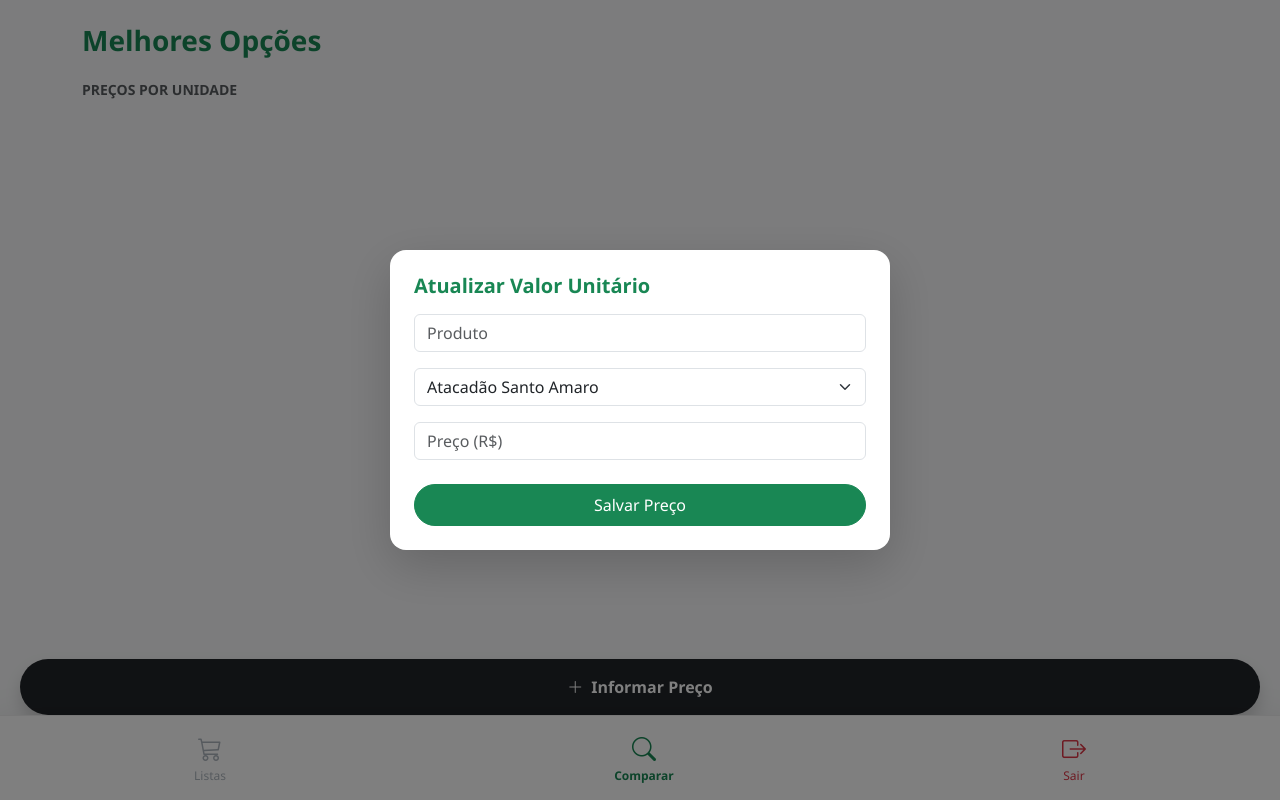
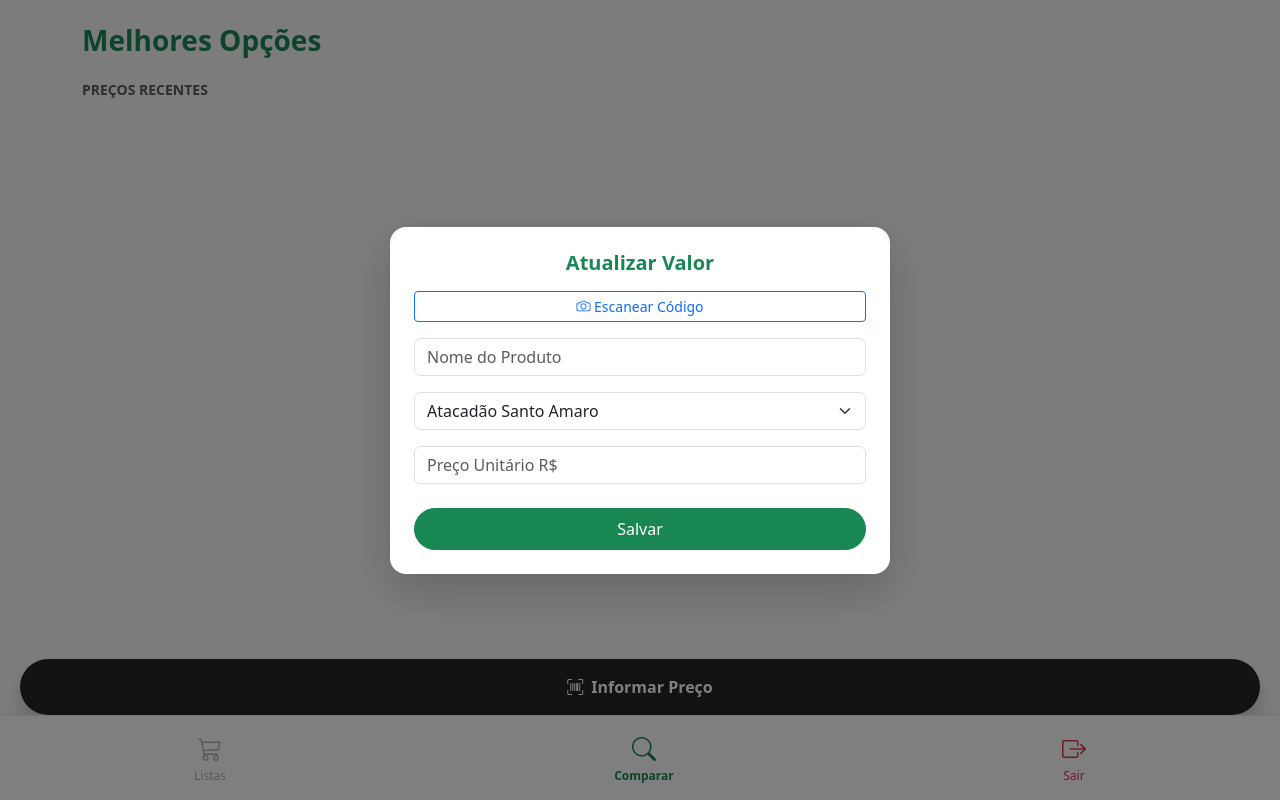
Before and after one commit to PIUNIVESP1/PI-1, a Flask app: page /comparar in a window 1280 px wide, after a click on "Informar Preço". Run offline with Flask 3, Linux system fonts and the light colour scheme; the visitor is signed in with stand-in values (Sample User, id 1); data that the repository does not hold is empty.

Commit message:
Adequação para PythonAnywhere

```diff
--- a/app.py
+++ b/app.py
@@ -1,3 +1,4 @@
+import os
 from flask import Flask, render_template, request, redirect, url_for, flash
 from flask_sqlalchemy import SQLAlchemy
 from flask_login import LoginManager, UserMixin, login_user, login_required, logout_user, current_user
@@ -5,10 +6,12 @@ from datetime import datetime
 from werkzeug.security import generate_password_hash, check_password_hash
 
 app = Flask(__name__)
-app.config['SECRET_KEY'] = 'chave-secreta-logistica-2026'
+app.config['SECRET_KEY'] = 'chave-secreta-producao-2026'
+# Configuração para usar SQLite localmente ou em hospedagem simples
 app.config['SQLALCHEMY_DATABASE_URI'] = 'sqlite:///precos.db'
+app.config['SQLALCHEMY_TRACK_MODIFICATIONS'] = False
+
 db = SQLAlchemy(app)
-
 login_manager = LoginManager(app)
 login_manager.login_view = 'login'
 
@@ -35,7 +38,7 @@ class Lista(db.Model):
 class ItemLista(db.Model):
     id = db.Column(db.Integer, primary_key=True)
     produto_nome = db.Column(db.String(100), nullable=False)
-    quantidade = db.Column(db.Integer, default=1) # Campo de quantidade incluído
+    quantidade = db.Column(db.Integer, default=1)
     marcado = db.Column(db.Boolean, default=False)
     lista_id = db.Column(db.Integer, db.ForeignKey('lista.id'), nullable=False)
 
@@ -43,16 +46,15 @@ class ItemLista(db.Model):
 def load_user(user_id):
     return User.query.get(int(user_id))
 
-# --- ROTAS DE NAVEGAÇÃO ---
+# --- ROTAS ---
 @app.route('/')
 @app.route('/listas')
 @login_required
 def listas():
     minhas_listas = Lista.query.filter_by(user_id=current_user.id).all()
-    # Sugestões baseadas em preços já cadastrados por qualquer usuário
     produtos_db = db.session.query(Preco.produto).distinct().all()
-    sugestoes_lista = [p[0] for p in produtos_db]
-    return render_template('listas.html', listas=minhas_listas, sugestoes_lista=sugestoes_lista)
+    sugestoes = [p[0] for p in produtos_db]
+    return render_template('listas.html', listas=minhas_listas, sugestoes_lista=sugestoes)
 
 @app.route('/comparar')
 @login_required
@@ -63,60 +65,41 @@ def comparar():
 
     for l in minhas_listas:
         analise_mercados = []
-        total_itens_lista = len(l.itens)
+        for mkt in mercados:
+            soma_total = 0
+            encontrados = 0
+            for item in l.itens:
+                p_recente = Preco.query.filter_by(produto=item.produto_nome, mercado=mkt).order_by(Preco.data.desc()).first()
+                if p_recente:
+                    soma_total += (p_recente.valor * item.quantidade)
+                    encontrados += 1
+            if encontrados > 0:
+                analise_mercados.append({'nome': mkt, 'total': soma_total, 'qtd_encontrados': encontrados, 'qtd_total': len(l.itens)})
 
-        if total_itens_lista > 0:
-            for mkt in mercados:
-                soma_total_lista = 0
-                encontrados = 0
-                for item in l.itens:
-                    nome_limpo = item.produto_nome.strip().title()
-                    p_recente = Preco.query.filter_by(produto=nome_limpo, mercado=mkt).order_by(Preco.data.desc()).first()
-                    if p_recente:
-                        # Lógica: Valor Unitário x Quantidade do Item
-                        soma_total_lista += (p_recente.valor * item.quantidade)
-                        encontrados += 1
-
-                if encontrados > 0:
-                    analise_mercados.append({
-                        'nome': mkt,
-                        'total': soma_total_lista,
-                        'qtd_encontrados': encontrados,
-                        'qtd_total': total_itens_lista
-                    })
-
-            # Ordenar do mais barato para o mais caro
-            analise_mercados = sorted(analise_mercados, key=lambda x: x['total'])
-
-            # Atribuir Cores por Posição
-            for i, mkt_data in enumerate(analise_mercados):
-                if i == 0: # 1º Lugar
-                    mkt_data['cor'] = 'text-success'; mkt_data['bg'] = 'bg-success-subtle'
-                elif i == len(analise_mercados)-1 and len(analise_mercados) > 1: # Último Lugar
-                    mkt_data['cor'] = 'text-danger'; mkt_data['bg'] = 'bg-danger-subtle'
-                else: # Intermediários
-                    mkt_data['cor'] = 'text-warning-emphasis'; mkt_data['bg'] = 'bg-warning-subtle'
+        analise_mercados = sorted(analise_mercados, key=lambda x: x['total'])
+        for i, mkt_data in enumerate(analise_mercados):
+            if i == 0: mkt_data['cor'] = 'text-success'; mkt_data['bg'] = 'bg-success-subtle'
+            elif i == len(analise_mercados)-1 and len(analise_mercados) > 1: mkt_data['cor'] = 'text-danger'; mkt_data['bg'] = 'bg-danger-subtle'
+            else: mkt_data['cor'] = 'text-warning-emphasis'; mkt_data['bg'] = 'bg-warning-subtle'
 
         rankings_finais.append({'lista_nome': l.nome, 'comparativo': analise_mercados})
 
-    # Histórico geral para consulta
-    precos_geral = db.session.query(Preco.produto).distinct().all()
-    dados_comunidade = []
-    for p in precos_geral:
+    precos_recentes = db.session.query(Preco.produto).distinct().all()
+    historico = []
+    for p in precos_recentes:
         nome = p[0]
-        lista_p = Preco.query.filter_by(produto=nome).order_by(Preco.valor).all()
-        dados_comunidade.append({'nome': nome, 'precos': lista_p})
+        precos_prod = Preco.query.filter_by(produto=nome).order_by(Preco.valor).all()
+        historico.append({'nome': nome, 'precos': precos_prod})
 
-    return render_template('comparar.html', rankings=rankings_finais, dados_comunidade=dados_comunidade)
+    return render_template('comparar.html', rankings=rankings_finais, dados_comunidade=historico)
 
-# --- ROTAS DE AÇÃO ---
+# --- AÇÕES ---
 @app.route('/login', methods=['GET', 'POST'])
 def login():
     if request.method == 'POST':
         user = User.query.filter_by(username=request.form.get('username')).first()
         if user and check_password_hash(user.password, request.form.get('password')):
             login_user(user); return redirect(url_for('listas'))
-        flash('Login inválido')
     return render_template('login.html')
 
 @app.route('/cadastro', methods=['GET', 'POST'])
@@ -124,8 +107,7 @@ def cadastro():
     if request.method == 'POST':
         hash_pw = generate_password_hash(request.form.get('password'))
         novo = User(username=request.form.get('username'), password=hash_pw)
-        try: db.session.add(novo); db.session.commit(); return redirect(url_for('login'))
-        except: flash('Usuário já existe')
+        db.session.add(novo); db.session.commit(); return redirect(url_for('login'))
     return render_template('cadastro.html')
 
 @app.route('/logout')
@@ -148,7 +130,8 @@ def adicionar_item(lista_id):
 @app.route('/atualizar-preco', methods=['POST'])
 @login_required
 def atualizar_preco():
-    db.session.add(Preco(produto=request.form.get('produto').strip().title(), mercado=request.form.get('mercado'), valor=float(request.form.get('valor'))))
+    prod = request.form.get('produto').strip().title()
+    db.session.add(Preco(produto=prod, mercado=request.form.get('mercado'), valor=float(request.form.get('valor'))))
     db.session.commit(); return redirect(url_for('comparar'))
 
 @app.route('/alternar-item/<int:item_id>')
@@ -157,5 +140,7 @@ def alternar_item(item_id):
     item = ItemLista.query.get_or_404(item_id); item.marcado = not item.marcado; db.session.commit(); return redirect(url_for('listas'))
 
 if __name__ == '__main__':
-    with app.app_context(): db.create_all()
-    app.run(debug=True)
+    with app.app_context():
+        db.create_all()
+    port = int(os.environ.get("PORT", 5000))
+    app.run(host='0.0.0.0', port=port)
--- a/templates/comparar.html
+++ b/templates/comparar.html
@@ -3,13 +3,13 @@
 <head>
     <meta charset="UTF-8">
     <meta name="viewport" content="width=device-width, initial-scale=1">
-    <title>Comparativo - Preço Justo</title>
+    <title>Comparar Preços</title>
     <link href="https://cdn.jsdelivr.net/npm/bootstrap@5.3.0/dist/css/bootstrap.min.css" rel="stylesheet">
     <link rel="stylesheet" href="https://cdn.jsdelivr.net/npm/bootstrap-icons@1.11.0/font/bootstrap-icons.css">
     <style>
-        body { background-color: #f8f9fa; padding-bottom: 120px; font-family: 'Segoe UI', sans-serif; }
+        body { background-color: #f8f9fa; padding-bottom: 120px; }
         .app-card { background: white; border-radius: 20px; padding: 20px; margin-bottom: 20px; border: none; box-shadow: 0 4px 15px rgba(0,0,0,0.05); }
-        .mkt-row { border-radius: 15px; padding: 15px; margin-bottom: 10px; border: 1px solid rgba(0,0,0,0.03); transition: 0.2s; }
+        .mkt-row { border-radius: 15px; padding: 15px; margin-bottom: 10px; border: 1px solid rgba(0,0,0,0.03); }
         .nav-bottom { position: fixed; bottom: 0; width: 100%; background: white; border-top: 1px solid #eee; display: flex; justify-content: space-around; padding: 15px 0; z-index: 1000; }
         .nav-item { text-align: center; color: #adb5bd; text-decoration: none; font-size: 0.75rem; }
         .nav-item.active { color: #198754; font-weight: bold; }
@@ -17,18 +17,16 @@
     </style>
 </head>
 <body>
-
 <div class="container py-4">
     <h3 class="fw-bold text-success mb-4">Melhores Opções</h3>
 
     {% for r in rankings %}
     <div class="app-card shadow-sm border-0">
         <h6 class="text-muted small fw-bold mb-3 text-uppercase"><i class="bi bi-list-check me-1"></i> {{ r.lista_nome }}</h6>
-
         {% for mkt in r.comparativo %}
         <div class="mkt-row {{ mkt.bg }} d-flex justify-content-between align-items-center">
             <div>
-                <span class="d-block fw-bold {{ mkt.cor }} fs-6">
+                <span class="d-block fw-bold {{ mkt.cor }}">
                     {% if loop.first %}<i class="bi bi-award-fill"></i>{% endif %} {{ mkt.nome }}
                 </span>
                 <span class="badge bg-white text-dark border-0 mt-1" style="font-size: 0.65rem;">
@@ -36,7 +34,7 @@
                 </span>
             </div>
             <div class="text-end">
-                <small class="text-muted d-block" style="font-size: 0.6rem;">SOMA DAS QTDS</small>
+                <small class="text-muted d-block" style="font-size: 0.6rem;">SOMA TOTAL</small>
                 <span class="fw-bold {{ mkt.cor }} fs-4">R$ {{ "%.2f"|format(mkt.total) }}</span>
             </div>
         </div>
@@ -44,9 +42,9 @@
     </div>
     {% endfor %}
 
-    <h6 class="mt-4 mb-3 text-muted fw-bold small text-uppercase">Preços por Unidade</h6>
+    <h6 class="mt-4 mb-3 text-muted fw-bold small text-uppercase">Preços Recentes</h6>
     {% for prod in dados_comunidade %}
-    <div class="app-card py-2 px-3 border-0">
+    <div class="app-card py-2 px-3 border-0 shadow-sm mb-3">
         <small class="fw-bold text-success text-uppercase">{{ prod.nome }}</small>
         {% for p in prod.precos %}
         <div class="d-flex justify-content-between small border-top py-2 mt-1">
@@ -59,7 +57,7 @@
 </div>
 
 <button class="btn btn-dark btn-flutuante rounded-pill py-3 fw-bold shadow" data-bs-toggle="modal" data-bs-target="#modalPreco">
-    <i class="bi bi-plus-lg me-2"></i>Informar Preço
+    <i class="bi bi-upc-scan me-2"></i>Informar Preço
 </button>
 
 <nav class="nav-bottom shadow-lg">
@@ -70,19 +68,52 @@
 
 <div class="modal fade" id="modalPreco" tabindex="-1">
     <div class="modal-dialog modal-dialog-centered">
-        <form action="/atualizar-preco" method="POST" class="modal-content rounded-4 p-4 border-0 shadow-lg">
-            <h5 class="fw-bold mb-3 text-success">Atualizar Valor Unitário</h5>
-            <input type="text" name="produto" class="form-control mb-3" placeholder="Produto" required>
+        <form action="/atualizar-preco" method="POST" class="modal-content rounded-4 p-4 shadow-lg border-0">
+            <h5 class="fw-bold mb-3 text-success text-center">Atualizar Valor</h5>
+            <div id="reader" style="width: 100%; border-radius: 15px; overflow: hidden; margin-bottom: 10px; display: none;"></div>
+            <button type="button" class="btn btn-outline-primary btn-sm mb-3 w-100" onclick="iniciarScanner()">
+                <i class="bi bi-camera"></i> Escanear Código
+            </button>
+            <input type="text" name="produto" id="input_produto" class="form-control mb-3" placeholder="Nome do Produto" required>
             <select name="mercado" class="form-select mb-3">
-                <option>Atacadão Santo Amaro</option><option>Extra Moema</option>
-                <option>Carrefour Pinheiros</option><option>Pão de Açúcar Vila Mariana</option>
+                <option>Atacadão Santo Amaro</option>
+                <option>Extra Moema</option>
+                <option>Carrefour Pinheiros</option>
+                <option>Pão de Açúcar Vila Mariana</option>
             </select>
-            <input type="number" step="0.01" name="valor" class="form-control mb-4" placeholder="Preço (R$)" required>
-            <button class="btn btn-success w-100 rounded-pill py-2">Salvar Preço</button>
+            <input type="number" step="0.01" name="valor" class="form-control mb-4" placeholder="Preço Unitário R$" required>
+            <button class="btn btn-success w-100 rounded-pill py-2">Salvar</button>
         </form>
     </div>
 </div>
 
+<script src="https://unpkg.com/html5-qrcode"></script>
+<script>
+let html5QrCode;
+async function buscarProduto(codigo) {
+    try {
+        const response = await fetch(`https://br.openfoodfacts.org/api/v0/product/${codigo}.json`);
+        const data = await response.json();
+        if (data.status === 1) {
+            document.getElementById('input_produto').value = data.product.product_name || data.product.product_name_pt || codigo;
+        } else {
+            document.getElementById('input_produto').value = codigo;
+        }
+    } catch (e) { document.getElementById('input_produto').value = codigo; }
+}
+
+function iniciarScanner() {
+    const readerElement = document.getElementById('reader');
+    readerElement.style.display = 'block';
+    html5QrCode = new Html5Qrcode("reader");
+    html5QrCode.start({ facingMode: "environment" }, { fps: 10, qrbox: 250 }, (txt) => {
+        html5QrCode.stop().then(() => {
+            readerElement.style.display = 'none';
+            buscarProduto(txt);
+        });
+    });
+}
+</script>
 <script src="https://cdn.jsdelivr.net/npm/bootstrap@5.3.0/dist/js/bootstrap.bundle.min.js"></script>
 </body>
 </html>
```
Also changed, not shown: templates/listas.html (+9 -12 lines).
